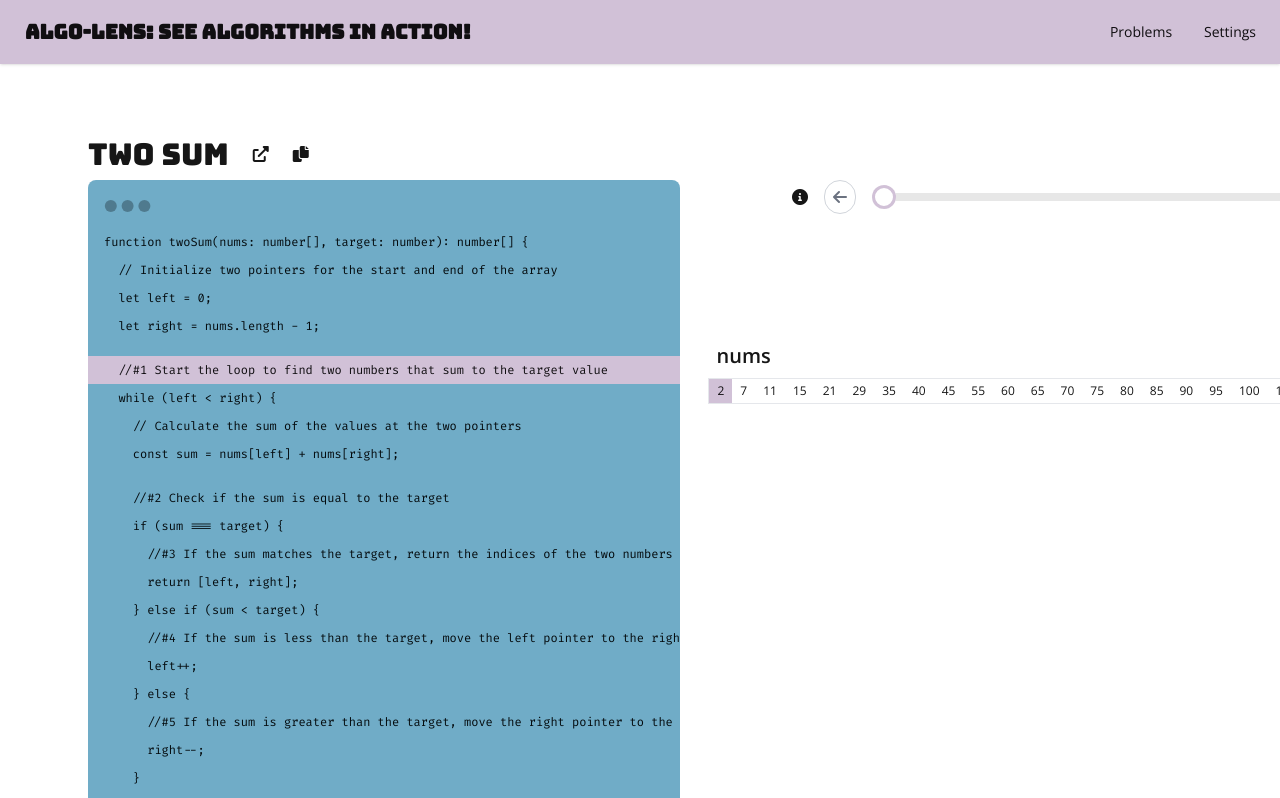
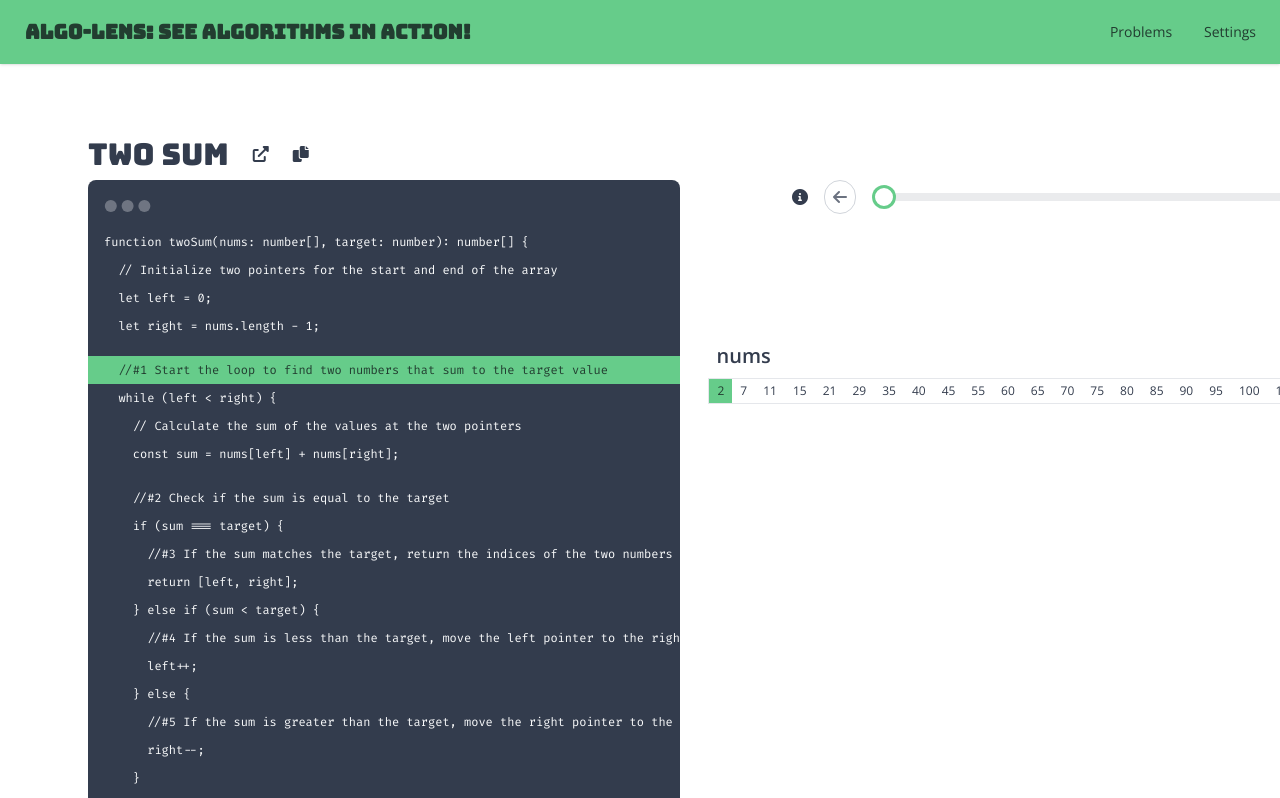
Before and after one commit to jaroslaw-weber/algo-lens, a Next.js app: page / in a window 1280 px wide. Shown: the top 798 px of the page. Built offline with nearby package versions, Linux system fonts and the light colour scheme.

Commit message:
change default theme

```diff
--- a/tailwind.config.js
+++ b/tailwind.config.js
@@ -32,12 +32,12 @@ module.exports = {
   ],
   daisyui: {
     themes: [
+      'emerald',
       'pastel',
       'light',
       'dark',
       'cupcake',
       'bumblebee',
-      'emerald',
       'corporate',
       'synthwave',
       'retro',
```
